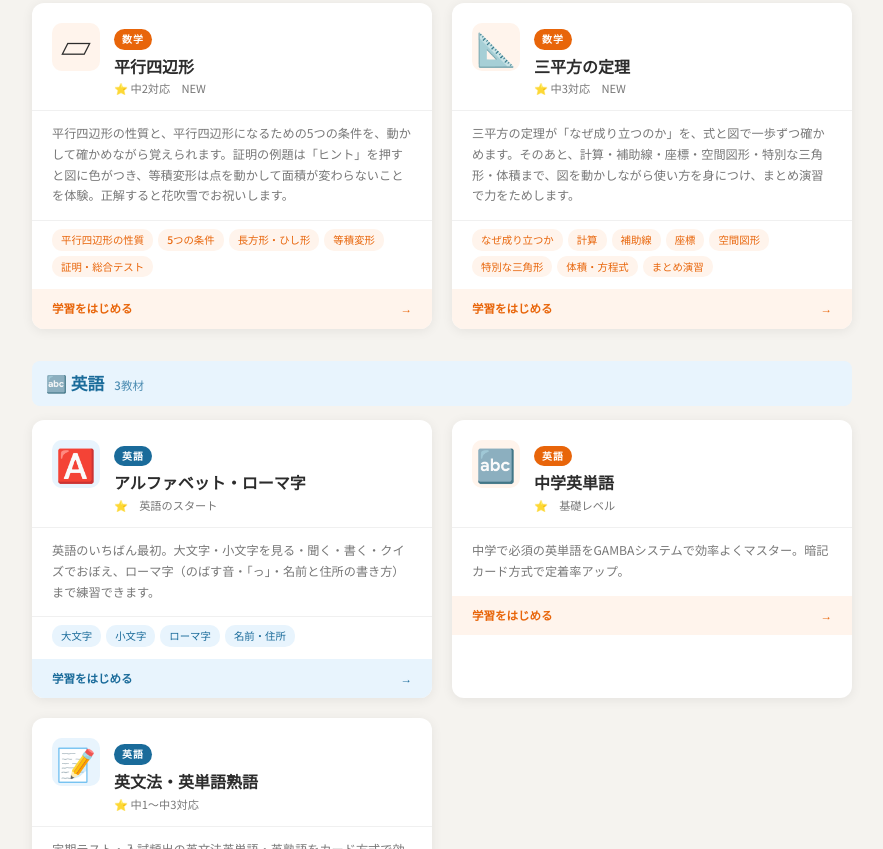
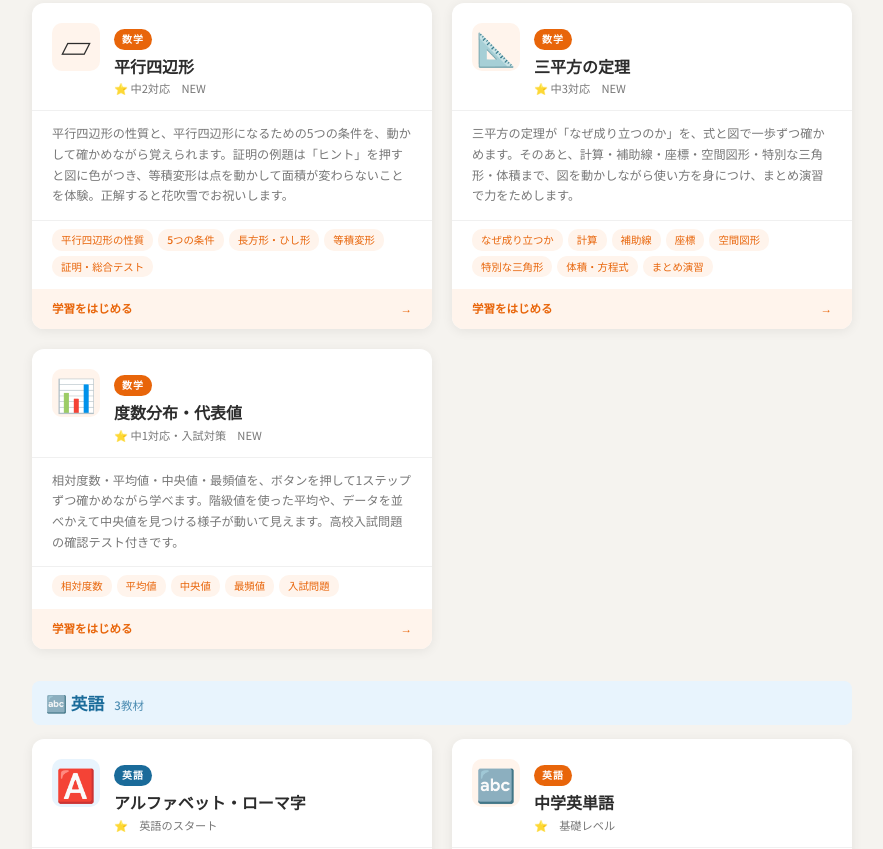
Before and after one commit to realizefield/gamba_chugaku_seito, a plain HTML site: page gamba_chugaku_seito.html in a window 1280 px wide. Shown: the part 3175-4024 px from the top of the page, without its empty margins (198-1081 px from the left). Drawn offline with Linux system fonts and the light colour scheme.

Commit message:
数学：度数分布・代表値パネルを追加
Co-Authored-By: Claude Sonnet 5.5 <noreply@anthropic.com>
Claude-Session: https://claude.ai/code/session_01XH6U5Sm5eYRbLAFx13wUqB

```diff
--- a/gamba_chugaku_seito.html
+++ b/gamba_chugaku_seito.html
@@ -380,7 +380,7 @@
   </div>
 
   <!-- ===== 数学 ===== -->
-  <h3 class="subject-heading s2" id="sugaku">📐 数学<span>12教材</span></h3>
+  <h3 class="subject-heading s2" id="sugaku">📐 数学<span>13教材</span></h3>
   <div class="cards-grid">
 
     <!-- 数学：計算 -->
@@ -627,6 +627,27 @@
         <span class="unit-tag">特別な三角形</span>
         <span class="unit-tag">体積・方程式</span>
         <span class="unit-tag">まとめ演習</span>
+      </div>
+      <div class="card-footer-link">学習をはじめる <span>→</span></div>
+    </a>
+
+    <!-- 数学：度数分布・代表値 -->
+    <a class="subject-card s2" href="https://realizefield.github.io/j-math-dosuu-bunpu/dosuu-bunpu.html" target="_blank">
+      <div class="card-top">
+        <div class="card-emoji">📊</div>
+        <div class="card-info">
+          <div class="card-category">数学</div>
+          <div class="card-name">度数分布・代表値</div>
+          <div class="card-level">⭐ 中1対応・入試対策　NEW</div>
+        </div>
+      </div>
+      <div class="card-desc">相対度数・平均値・中央値・最頻値を、ボタンを押して1ステップずつ確かめながら学べます。階級値を使った平均や、データを並べかえて中央値を見つける様子が動いて見えます。高校入試問題の確認テスト付きです。</div>
+      <div class="card-units">
+        <span class="unit-tag">相対度数</span>
+        <span class="unit-tag">平均値</span>
+        <span class="unit-tag">中央値</span>
+        <span class="unit-tag">最頻値</span>
+        <span class="unit-tag">入試問題</span>
       </div>
       <div class="card-footer-link">学習をはじめる <span>→</span></div>
     </a>
```
